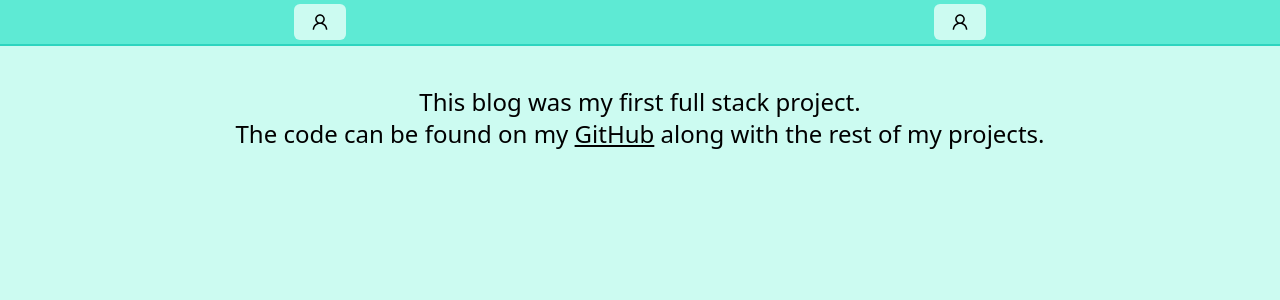
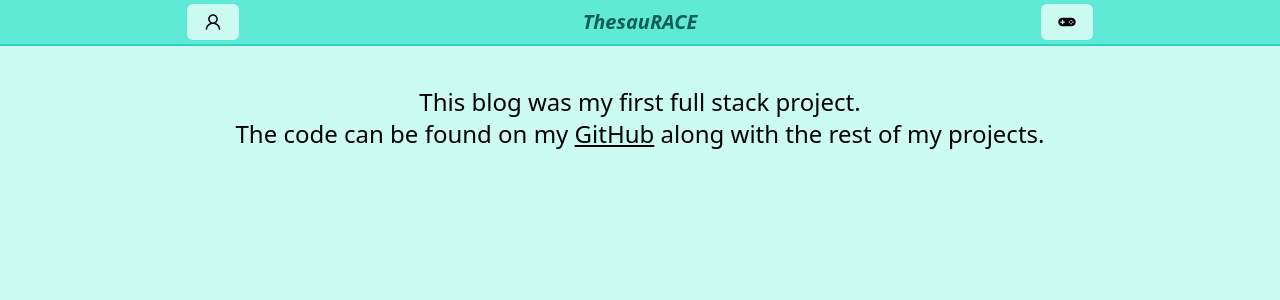
Before and after one commit to Chappo050/Thesarace, a React (Create React App) app in the folder client/: page /about in a window 1280 px wide. Shown: the top 300 px of the page. Built offline with nearby package versions, Linux system fonts and the light colour scheme; no server answers.

Commit message:
Updated Nav and solo username display

```diff
--- a/client/src/components/Game/GameSolo.tsx
+++ b/client/src/components/Game/GameSolo.tsx
@@ -15,6 +15,11 @@ interface Word {
   synonyms: [String];
 }
 
+interface PlayerDetails {
+  username: String;
+  guest: boolean;
+}
+
 const defaultWords: Word[] = [];
 
 function GameSolo() {
@@ -22,6 +27,11 @@ function GameSolo() {
 
   const [words, setWords]: [Word[], (words: Word[]) => void] =
     useState(defaultWords);
+
+    const [playerName, setPlayerName] = useState<PlayerDetails>({
+      username: "",
+      guest: true,
+    });
 
   const [wordCount, setWordCount] = useState(0);
 
@@ -61,6 +71,7 @@ function GameSolo() {
   }, []);
 
   useEffect(() => {
+    fetchUserDetails()
     api
       .get("/game/new")
       .then((response) => {
@@ -94,6 +105,17 @@ function GameSolo() {
           console.error(err);
         });
     }
+  };
+
+  const fetchUserDetails = async () => {
+    api
+      .get("/game/user")
+      .then((response) => {
+        setPlayerName(response.data);
+      })
+      .catch((err) => {
+        console.error(err);
+      });
   };
 
   const refreshPage = () => {
@@ -140,7 +162,7 @@ function GameSolo() {
       {!gameOver ? (
         <div className="grid grid-cols-3 text-center">
           <div className="pt-36  text-5xl">
-            <div>Player Name</div>
+            <div>{playerName.username}</div>
             <form
               onSubmit={handleSubmit}
               className="text-black text-center p-4 text-3xl"
--- a/client/src/components/Game/GameVersus.tsx
+++ b/client/src/components/Game/GameVersus.tsx
@@ -1,9 +1,8 @@
 import axios from "axios";
-import { useEffect, useReducer, useRef, useState } from "react";
+import { useEffect, useState } from "react";
 import Nav from "../Nav";
 import io from "socket.io-client";
 import { FaHeartbeat } from "react-icons/fa";
-import User from "../User/User";
 const socket = io("ws://localhost:5000");
 
 const api = axios.create({
@@ -355,7 +354,7 @@ function GameVersus() {
                 <br />
                 <br />
               </div>
-              <div className="absolute right-5 pt-72  text-4xl ">
+              <div className=" right-5 pt-72  text-4xl ">
                 {OpponentsSide(formValueOpp.guess, playerNameOpp)}
                 {playerHealth > 0 ? (
                   <PlayerHealth
--- a/client/src/components/Nav.tsx
+++ b/client/src/components/Nav.tsx
@@ -1,6 +1,7 @@
 import React, { Fragment } from "react";
 import { Menu, Transition } from "@headlessui/react";
 import {AiOutlineUser} from 'react-icons/ai';
+import {IoLogoGameControllerA} from 'react-icons/io';
 
 type Props = {
   title: string;
@@ -11,13 +12,15 @@ type Props = {
 const Nav = () => {
   return (
     <nav className="sticky top-0 w-auto bg-teal-300 text-black border-b-2 border-teal-400">
-      <div className=" grid grid-cols-2 text-xl text-custom-blue font-semibold">
+      <div className=" grid grid-cols-3 text-xl text-custom-blue font-semibold">
 
         <DropdownMenu
         title={'User'}
           options={["Login", "Register", "Sign Out"]}
           links={["/user/login", "/user/register", "/user/logout"]}
         />
+
+        <a href="/" className="relative inline-block py-2 text-teal-800 text-center items-center object-center italic">ThesauRACE</a>
         <DropdownMenu
          title={'Games'}
           options={["Solo", "Versus"]}
@@ -37,7 +40,7 @@ const DropdownMenu: React.FC<Props> = ({ options, links, title }) => {
     <Menu as="div" className="relative inline-block py-1 text-black text-center items-center object-center">
       <div>
         <Menu.Button className="inline-flex w-1/10 justify-center rounded-md  bg-teal-100 px-4 py-2  hover:bg-teal-400 focus:outline-none focus:ring-1 focus:ring-teal-400">
-          {<AiOutlineUser/>}
+         {title === "User" ? <AiOutlineUser/> : <IoLogoGameControllerA/>}
         </Menu.Button>
       </div>
 
@@ -51,9 +54,9 @@ const DropdownMenu: React.FC<Props> = ({ options, links, title }) => {
         leaveTo="transform opacity-0 scale-95"
       >
 
-        <Menu.Items className="absolute right-[43%] z-10 mt-2 w-36 origin-top-right text-center rounded-md bg-teal-100 shadow-lg ring-1 ring-teal-400 ring-opacity-5 focus:outline-none">
+        <Menu.Items className="absolute right-[42%] z-10 mt-2 w-36 origin-top-right text-center rounded-md bg-teal-100 shadow-lg ring-1 ring-teal-400 ring-opacity-5 focus:outline-none">
 
-          <div className="py-1 ">
+          <div className="py-1">
             <>
           {options.map(function (option, i) {return DropdownMenuItem(option, links[i])})}
             </>
```
